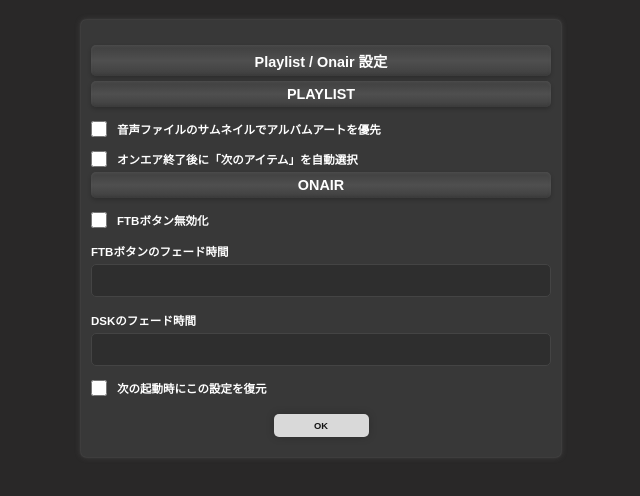
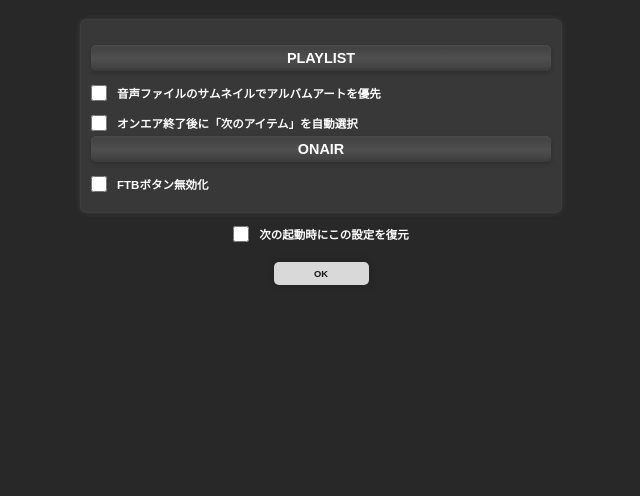
Before and after one commit to pondashicom/vtrpon, an Electron app: page playlistonairsettings.html in a window 1280 px wide. Shown: the whole page, without its empty margins (319-959 px from the left). Drawn offline with Linux system fonts and the light colour scheme; no server answers.

Commit message:
Refine Playlist/ONAIR settings modal layout

```diff
--- a/modal-common.css
+++ b/modal-common.css
@@ -1,4 +1,4 @@
-/* devicesettings.css 2.5.0 */
+/* devicesettings.css 2.6.0 */
 
 /* ------------------ */
 /*     共通スタイル      */
@@ -397,3 +397,37 @@ button:active {
     font-size: 0.8em;
     text-align: center;
 }
+
+/* ------------------ */
+/* Playlist / ONAIR Settings */
+/* ------------------ */
+
+.settings-check-row {
+    display: flex;
+    align-items: center;
+    gap: 10px;
+    margin-top: 14px;
+}
+
+.settings-check-row input[type="checkbox"] {
+    width: 16px;
+    height: 16px;
+    margin: 0;
+    flex: 0 0 auto;
+}
+
+.settings-check-row label {
+    display: block;
+    margin-top: 0;
+    font-weight: bold;
+    font-size: 0.8em;
+    flex: 1 1 auto;
+}
+
+.settings-check-row-center {
+    justify-content: center;
+}
+
+.settings-check-row-center label {
+    flex: 0 0 auto;
+}
--- a/playlistonairsettings.html
+++ b/playlistonairsettings.html
@@ -4,50 +4,9 @@
     <meta charset="UTF-8">
     <title>Playlist / ONAIR Settings</title>
     <link rel="stylesheet" href="modal-common.css">
-    <style>
-        .settings-check-row {
-            display: flex;
-            align-items: center;
-            gap: 10px;
-            margin-top: 14px;
-        }
-
-        .settings-check-row input[type="checkbox"] {
-            width: 16px;
-            height: 16px;
-            margin: 0;
-            flex: 0 0 auto;
-        }
-
-        .settings-check-row label {
-            display: block;
-            margin-top: 0;
-            font-weight: bold;
-            font-size: 0.8em;
-            flex: 1 1 auto;
-        }
-
-        .settings-number-wrap {
-            margin-top: 14px;
-        }
-
-        .settings-number-wrap input[type="number"] {
-            width: 100%;
-            padding: 8px;
-            margin-top: 5px;
-            background-color: #2e2e2e;
-            color: #ffffff;
-            border: 1px solid #444444;
-            border-radius: 5px;
-            font-size: 0.9em;
-            box-sizing: border-box;
-        }
-    </style>
 </head>
 <body>
     <div class="container">
-        <h2 id="playlistOnAirSettingsTitle">Playlist / ONAIR Settings</h2>
-
         <h3 id="playlistSectionTitle">PLAYLIST</h3>
 
         <div class="settings-check-row">
@@ -66,25 +25,15 @@
             <input type="checkbox" id="disableFtbButton">
             <label id="disableFtbButtonLabel" for="disableFtbButton">Disable FTB button</label>
         </div>
+    </div>
 
-        <div class="settings-number-wrap">
-            <label id="ftbButtonFadeSecLabel" for="ftbButtonFadeSec">FTB button fade duration</label>
-            <input type="number" id="ftbButtonFadeSec" min="0" step="0.1">
-        </div>
+    <div class="settings-check-row settings-check-row-center">
+        <input type="checkbox" id="restoreOnStartup">
+        <label id="restoreOnStartupLabel" for="restoreOnStartup">Restore on next startup</label>
+    </div>
 
-        <div class="settings-number-wrap">
-            <label id="dskFadeSecLabel" for="dskFadeSec">DSK fade duration</label>
-            <input type="number" id="dskFadeSec" min="0" step="0.1">
-        </div>
-
-        <div class="settings-check-row">
-            <input type="checkbox" id="restoreOnStartup">
-            <label id="restoreOnStartupLabel" for="restoreOnStartup">Restore on next startup</label>
-        </div>
-
-        <div class="device-button-row">
-            <button id="okButton">OK</button>
-        </div>
+    <div class="modal-button-row">
+        <button id="okButton">OK</button>
     </div>
 
     <script src="labels.js"></script>
--- a/playlistonairsettings.js
+++ b/playlistonairsettings.js
@@ -11,6 +11,8 @@ const DEFAULT_PLAYLIST_ONAIR_SETTINGS = {
     dskFadeSec: 1,
     restoreOnStartup: false
 };
+
+let currentPlaylistOnAirSettings = { ...DEFAULT_PLAYLIST_ONAIR_SETTINGS };
 
 // 言語を取得する関数
 function getCurrentModalLanguage() {
@@ -34,14 +36,11 @@ function getLabel(key, fallback) {
 
 // ラベルを反映する関数
 function applyLabels() {
-    document.getElementById('playlistOnAirSettingsTitle').textContent = getLabel('playlist-onair-settings-title', 'Playlist / ONAIR Settings');
     document.getElementById('playlistSectionTitle').textContent = getLabel('playlist-onair-section-playlist', 'PLAYLIST');
     document.getElementById('onairSectionTitle').textContent = getLabel('playlist-onair-section-onair', 'ONAIR');
     document.getElementById('preferAudioAlbumArtLabel').textContent = getLabel('playlist-onair-prefer-album-art-label', 'Prefer album art for audio thumbnails');
     document.getElementById('autoSelectNextAfterOffAirLabel').textContent = getLabel('playlist-onair-auto-select-next-label', 'Auto-select next item after Off-Air');
     document.getElementById('disableFtbButtonLabel').textContent = getLabel('playlist-onair-disable-ftb-button-label', 'Disable FTB button');
-    document.getElementById('ftbButtonFadeSecLabel').textContent = getLabel('playlist-onair-ftb-fade-label', 'FTB button fade duration');
-    document.getElementById('dskFadeSecLabel').textContent = getLabel('playlist-onair-dsk-fade-label', 'DSK fade duration');
     document.getElementById('restoreOnStartupLabel').textContent = getLabel('playlist-onair-restore-on-startup-label', 'Restore on next startup');
     document.getElementById('okButton').textContent = getLabel('playlist-onair-ok-button', 'OK');
 }
@@ -53,22 +52,21 @@ function applySettingsToDom(settings) {
         ...(settings || {})
     };
 
+    currentPlaylistOnAirSettings = { ...merged };
+
     document.getElementById('preferAudioAlbumArt').checked = !!merged.preferAudioAlbumArt;
     document.getElementById('autoSelectNextAfterOffAir').checked = !!merged.autoSelectNextAfterOffAir;
     document.getElementById('disableFtbButton').checked = !!merged.disableFtbButton;
-    document.getElementById('ftbButtonFadeSec').value = String(merged.ftbButtonFadeSec ?? 1);
-    document.getElementById('dskFadeSec').value = String(merged.dskFadeSec ?? 1);
     document.getElementById('restoreOnStartup').checked = !!merged.restoreOnStartup;
 }
 
 // 設定を保存する関数
 function saveSettings() {
     const settings = {
+        ...currentPlaylistOnAirSettings,
         preferAudioAlbumArt: document.getElementById('preferAudioAlbumArt').checked,
         autoSelectNextAfterOffAir: document.getElementById('autoSelectNextAfterOffAir').checked,
         disableFtbButton: document.getElementById('disableFtbButton').checked,
-        ftbButtonFadeSec: Math.max(0, Number(document.getElementById('ftbButtonFadeSec').value) || 1),
-        dskFadeSec: Math.max(0, Number(document.getElementById('dskFadeSec').value) || 1),
         restoreOnStartup: document.getElementById('restoreOnStartup').checked
     };
 
```
